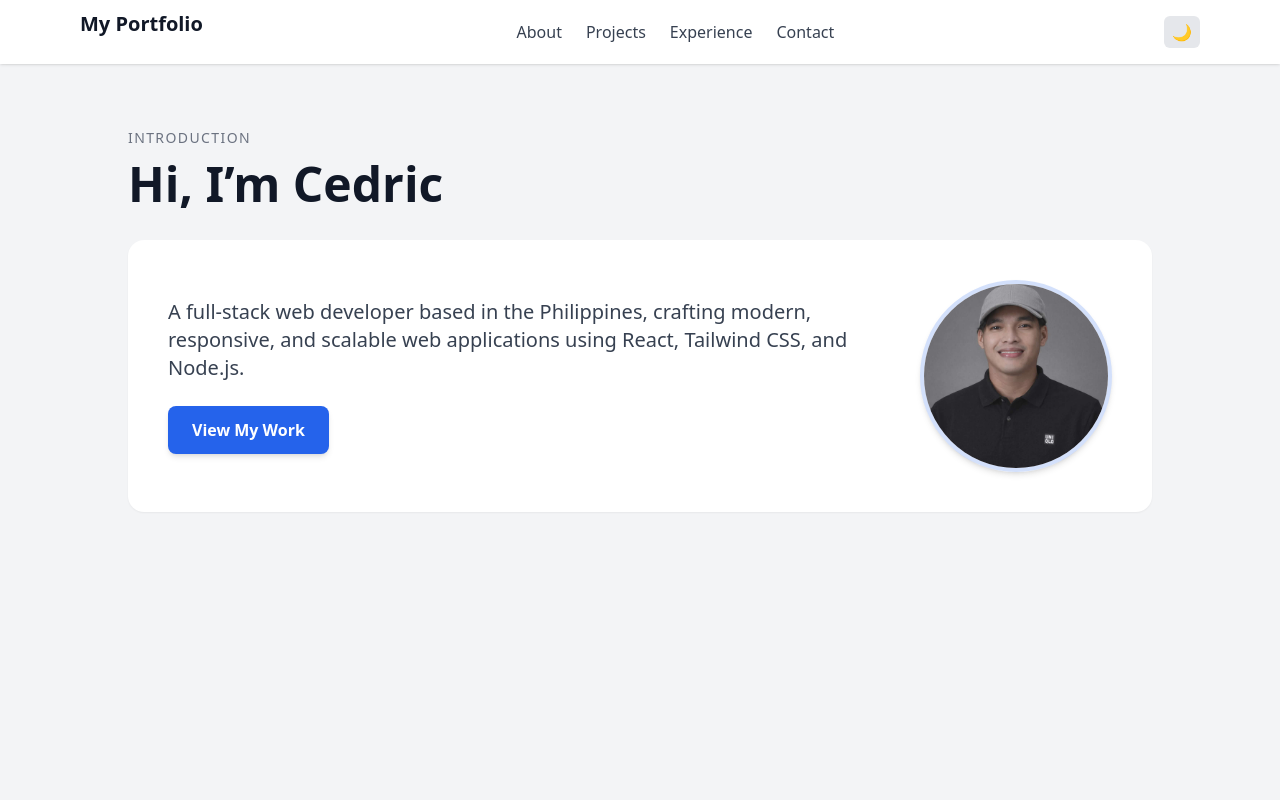
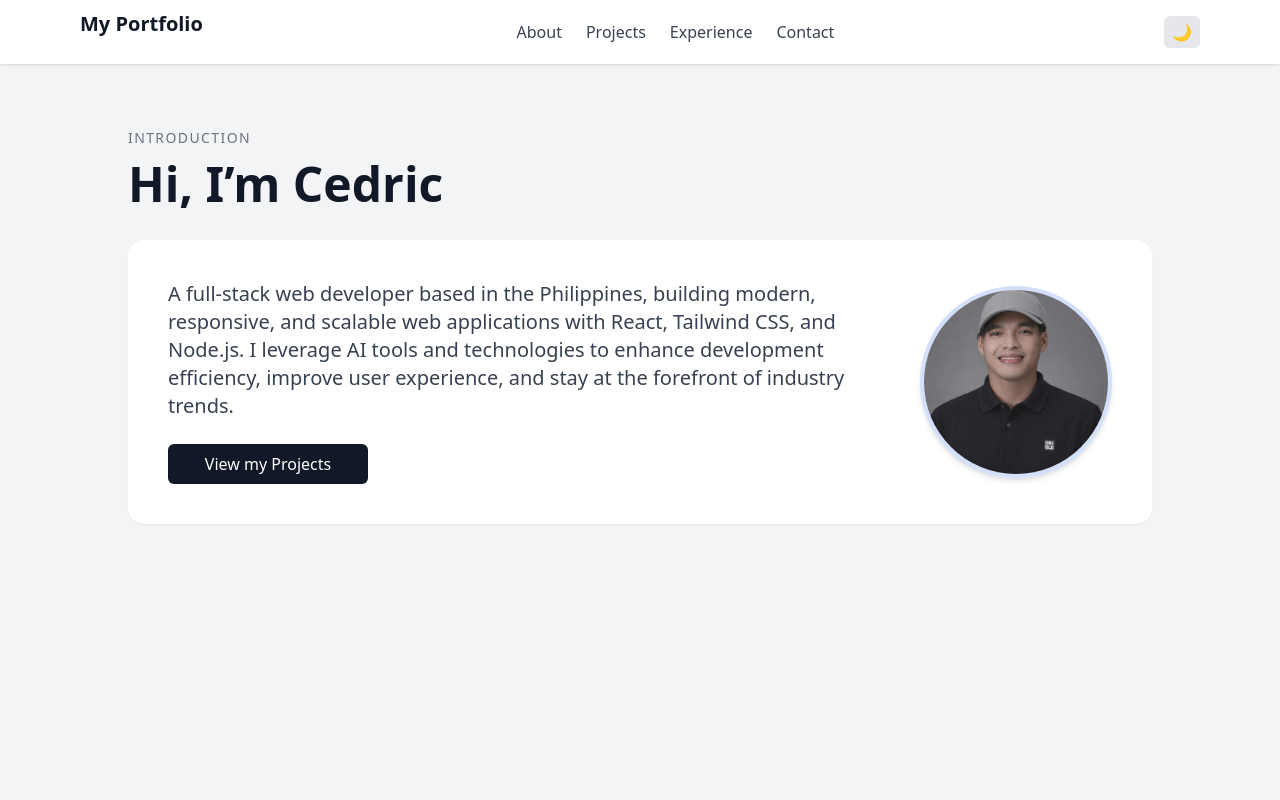
Before and after one commit to Cedric-81495/Projects, a React (Vite) app in the folder my-portfolio/: page / in a window 1280 px wide. Shown: the top 800 px of the page. Built offline with nearby package versions, Linux system fonts and the light colour scheme.

Commit message:
Updated Hero

```diff
--- a/my-portfolio/src/components/Hero.jsx
+++ b/my-portfolio/src/components/Hero.jsx
@@ -25,17 +25,24 @@ export default function Hero() {
             {/* Text */}
              <div className="flex-1 text-center md:text-left">
                 <p className="text-lg md:text-xl text-gray-700 dark:text-gray-300 leading-relaxed">
-                A full-stack web developer based in the Philippines, crafting
-                modern, responsive, and scalable web applications using
-                React, Tailwind CSS, and Node.js.
+                  A full-stack web developer based in the Philippines, building modern,
+                  responsive, and scalable web applications with React, Tailwind CSS,
+                  and Node.js. I leverage AI tools and technologies to enhance
+                  development efficiency, improve user experience, and stay at the
+                  forefront of industry trends.
                 </p>
 
-              <div className="mt-6">
+
+              <div className="pt-6">
                   <a
                     href="#projects"
-                  className="inline-block px-6 py-3 bg-blue-600 text-white font-semibold rounded-lg shadow-md hover:bg-blue-700 transition-colors duration-300"
+                    className="inline-block w-[200px] text-center rounded-md
+                              bg-gray-900 dark:bg-white
+                              text-white dark:text-gray-900
+                              py-2 font-medium
+                              hover:opacity-90 transition"
                   >
-                  View My Work
+                    View my Projects
                   </a>
                 </div>
             </div>
```
Lines whose indentation alone changed are shown as unchanged.
